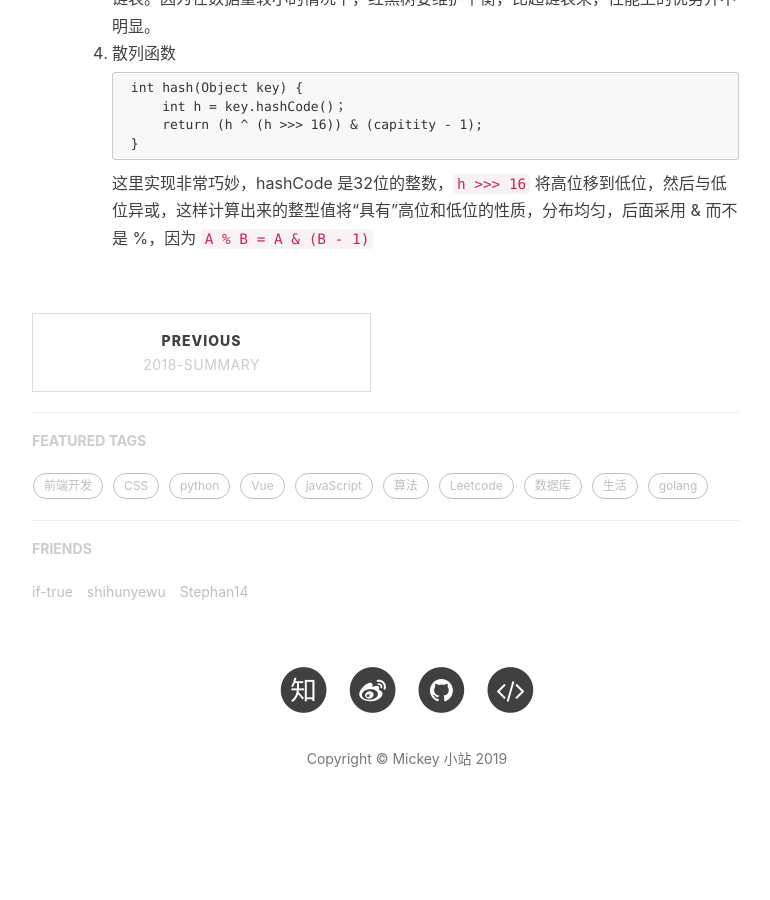
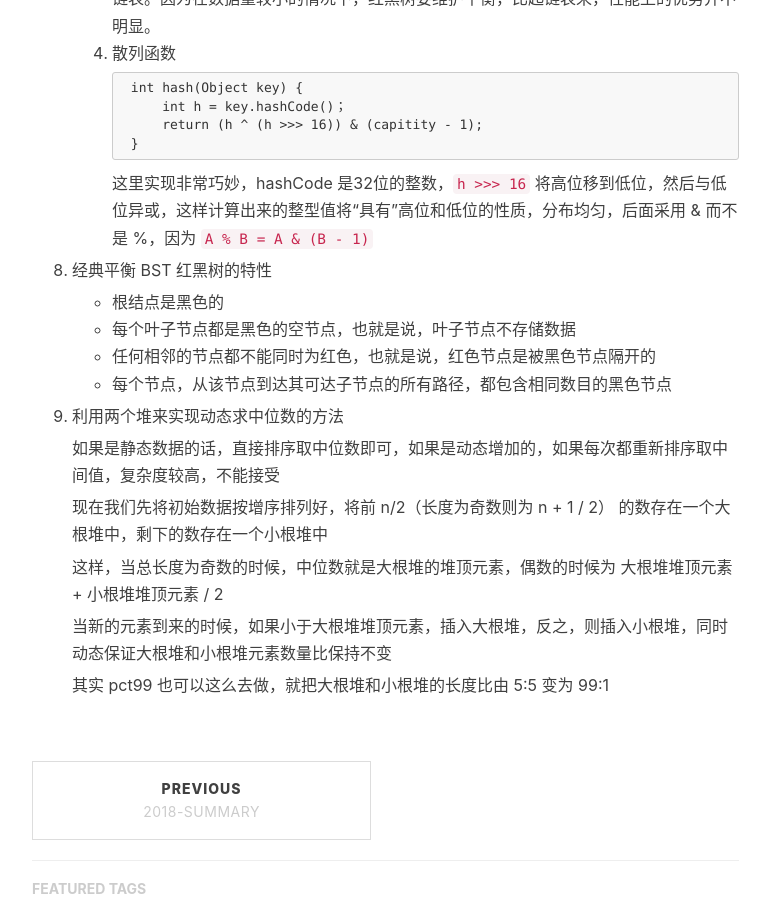
Before and after one commit to mickey0524/mickey0524.github.io, a Jekyll site: the page built from _posts/2019-02-16-jike-algo.md, in a window 1280 px wide and 900 px high, scrolled down 2248 px. Shown: the whole window, without its empty margins (233-1003 px from the left). Built offline with Jekyll 4.4.1, drawn with Linux system fonts in a browser that asks for light colours; nearby versions of some CDN libraries; comment, search, counter and statistics services are not loaded; before the commit the page ends 3084 px from its top, so only the background shows below that.

Commit message:
feat(algo): add jike algo

````diff
--- a/_posts/2019-02-16-jike-algo.md
+++ b/_posts/2019-02-16-jike-algo.md
@@ -88,7 +88,7 @@ tags:
 7. Java 中 HashMap 散列表的实现细节
 
 	1. HashMap 默认的初始大小是 16，当然这个默认值是可以设置的，如果事先知道大概的数据量有多大，可以通过修改默认初始大小，减少动态扩容的次数，这样会大大提高 HashMap 的性能。
-	2. 最大装载因子默认是 0.75，当 HashMap 中元素个数超过 0.75*capacity（capacity 表示散列表的容量）的时候，就会启动扩容，每次扩容都会扩容为原来的两倍大小。
+	2. 最大装载因子默认是 0.75，当 HashMap 中元素个数超过 0.75\*capacity（capacity 表示散列表的容量）的时候，就会启动扩容，每次扩容都会扩容为原来的两倍大小。
 	3. HashMap 底层采用链表法来解决冲突。即使负载因子和散列函数设计得再合理，也免不了会出现拉链过长的情况，一旦出现拉链过长，则会严重影响 HashMap 的性能。于是，在 JDK1.8 版本中，为了对 HashMap 做进一步优化，我们引入了红黑树。而当链表长度太长（默认超过 8）时，链表就转换为红黑树。我们可以利用红黑树快速增删改查的特点，提高 HashMap 的性能。当红黑树结点个数少于 8 个的时候，又会将红黑树转化为链表。因为在数据量较小的情况下，红黑树要维护平衡，比起链表来，性能上的优势并不明显。
 	4. 散列函数
 
@@ -100,3 +100,22 @@ tags:
 		```
 
 		这里实现非常巧妙，hashCode 是32位的整数，`h >>> 16` 将高位移到低位，然后与低位异或，这样计算出来的整型值将“具有”高位和低位的性质，分布均匀，后面采用 & 而不是 %，因为 `A % B = A & (B - 1)`
+
+8. 经典平衡 BST 红黑树的特性
+
+    * 根结点是黑色的
+    * 每个叶子节点都是黑色的空节点，也就是说，叶子节点不存储数据
+    * 任何相邻的节点都不能同时为红色，也就是说，红色节点是被黑色节点隔开的
+    * 每个节点，从该节点到达其可达子节点的所有路径，都包含相同数目的黑色节点
+
+9. 利用两个堆来实现动态求中位数的方法
+
+    如果是静态数据的话，直接排序取中位数即可，如果是动态增加的，如果每次都重新排序取中间值，复杂度较高，不能接受
+
+    现在我们先将初始数据按增序排列好，将前 n/2（长度为奇数则为 n + 1 / 2） 的数存在一个大根堆中，剩下的数存在一个小根堆中
+
+    这样，当总长度为奇数的时候，中位数就是大根堆的堆顶元素，偶数的时候为 大根堆堆顶元素 + 小根堆堆顶元素 / 2
+
+    当新的元素到来的时候，如果小于大根堆堆顶元素，插入大根堆，反之，则插入小根堆，同时动态保证大根堆和小根堆元素数量比保持不变
+
+    其实 pct99 也可以这么去做，就把大根堆和小根堆的长度比由 5:5 变为 99:1
````
